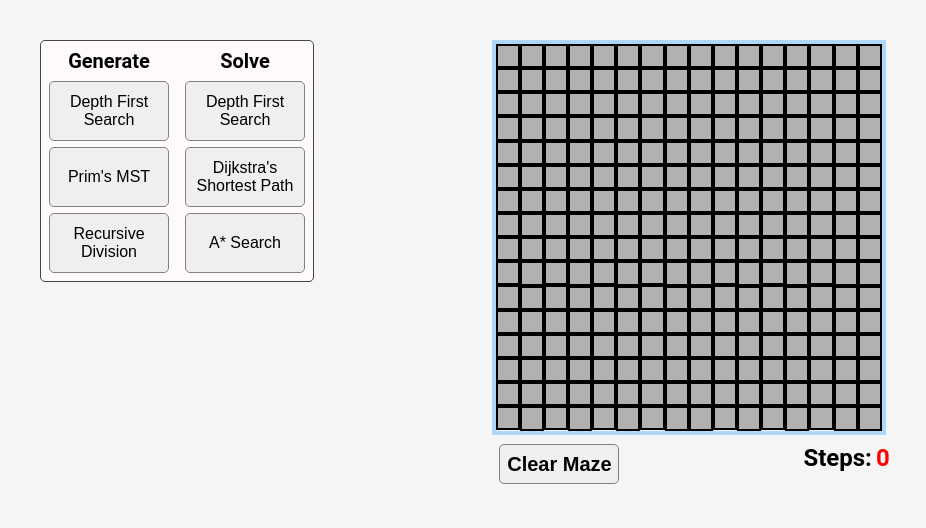
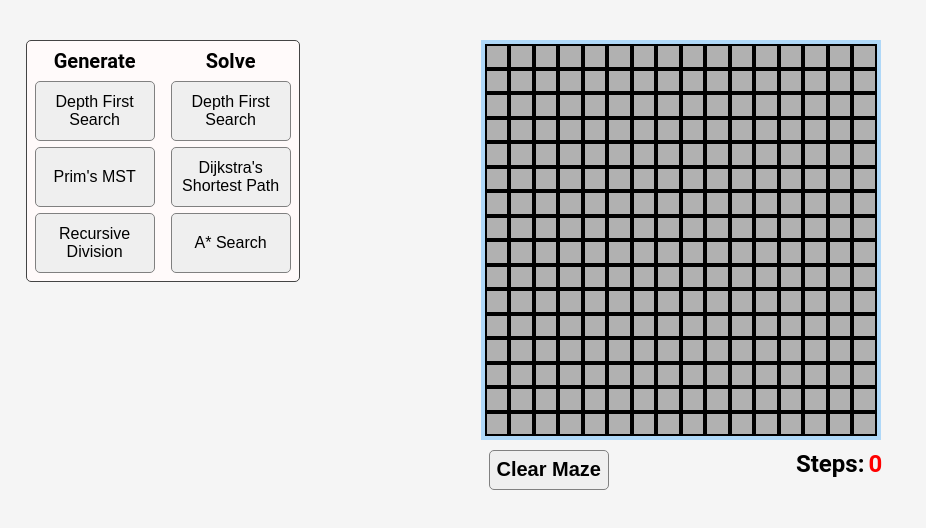
Before and after one commit to phillipdinh/Maze-Generator-and-Pathfinder-Visualizer, a React (Create React App) app: page / in a window 1280 px wide. Shown: the top 528 px of the page, without its empty margins (0-926 px from the left). Built offline with nearby package versions, Linux system fonts and the light colour scheme.

Commit message:
Made maze-button-div margin-left use %

```diff
--- a/src/components/Maze/Maze.css
+++ b/src/components/Maze/Maze.css
@@ -1,5 +1,4 @@
 .maze {
-	min-width: 300px;
 	width: 40%;
 	margin-right: 10%;
 	border: 4px solid rgb(175, 216, 248);
@@ -9,7 +8,7 @@
 }
 .maze-div {
 	padding-top: 40px;
-	flex: 2;
+	flex: 1;
 	margin-left: auto;
 	margin-right: auto;
 }
@@ -22,7 +21,7 @@
 .maze-button-div {
 	display: flex;
 	margin-top: 40px;
-	margin-left: 40px;
+	margin-left: 2%;
 	max-height: 240px;
 	max-width: 272px;
 	border: 1px solid #444;
```
